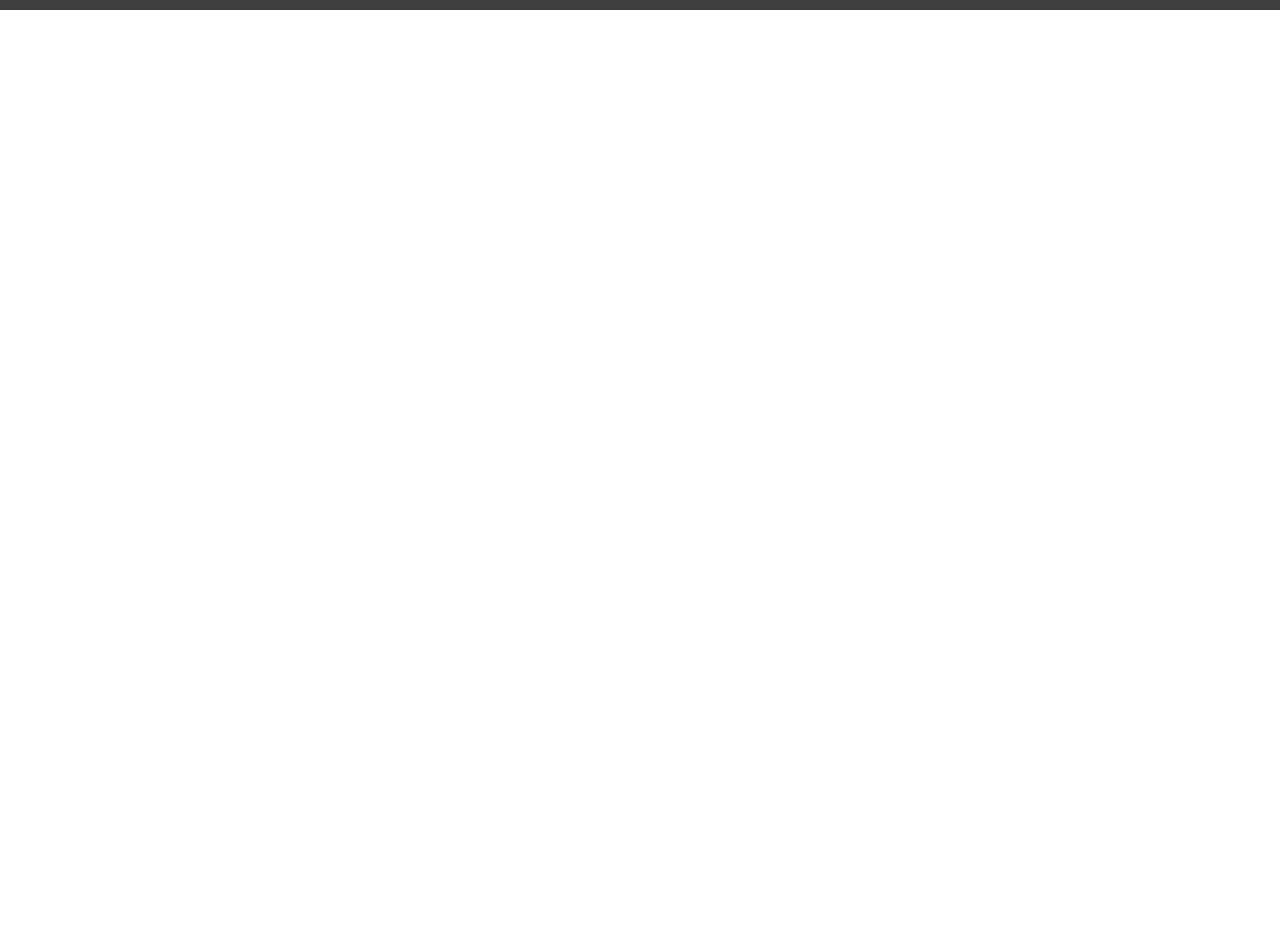
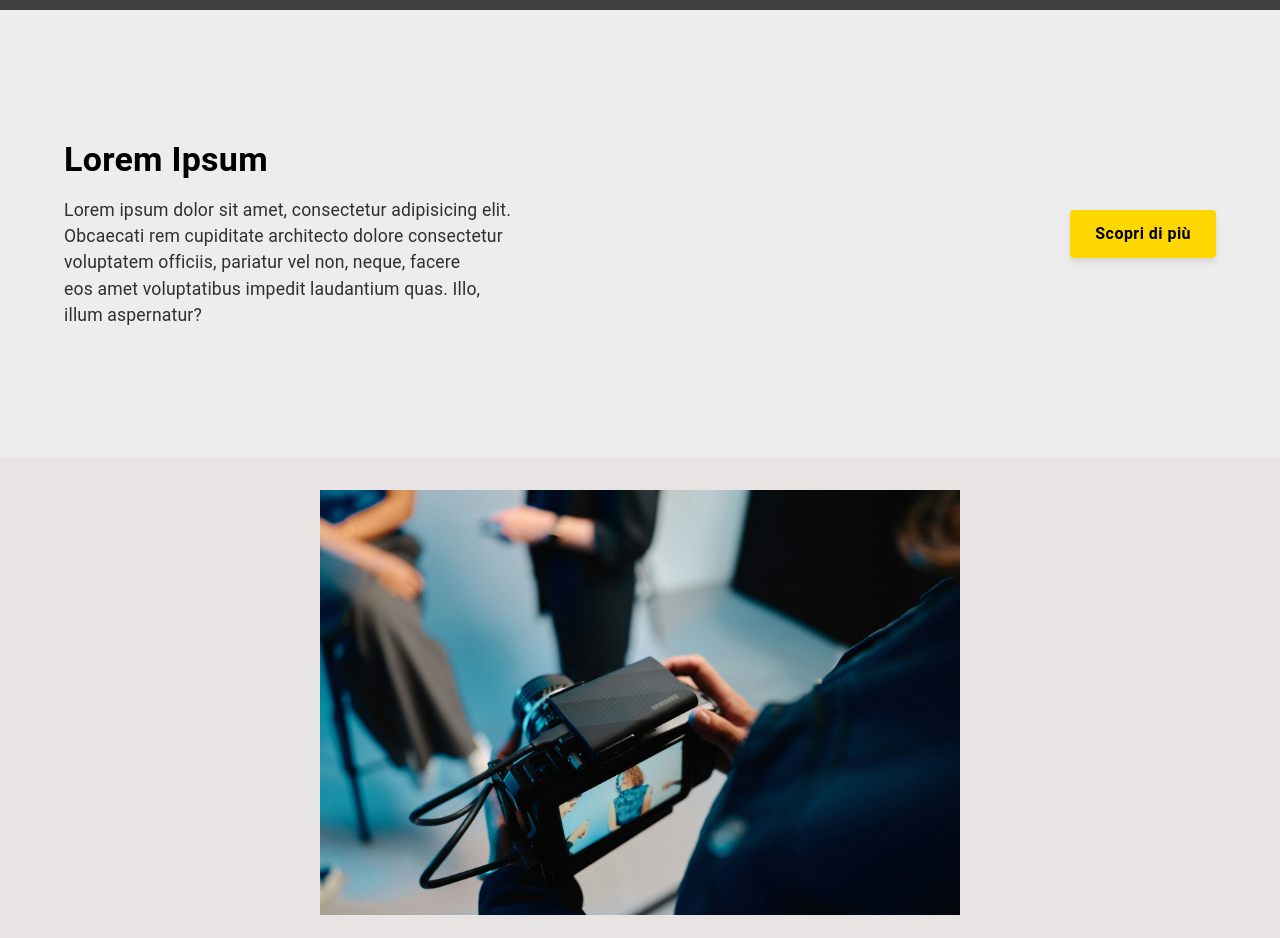
Before and after one commit to kavidiuk/site, a React (Create React App) app: page / in a window 1280 px wide. Shown: the part 860-1798 px from the top of the page. Before the commit the page ends 870 px from the top, so only its background shows below. Built offline with nearby package versions, Linux system fonts and the light colour scheme; grey boxes are pictures that could not be loaded.

Commit message:
add second and third block

```diff
--- a/src/pages/HomePage.tsx
+++ b/src/pages/HomePage.tsx
@@ -1,12 +1,81 @@
-import { Box, Typography, Button } from "@mui/material";
+import {
+  Box,
+  Typography,
+  Button,
+  IconButton,
+  Drawer,
+  List,
+  ListItem,
+  ListItemText,
+} from "@mui/material";
+import image from "../assets/images/samsung.jpg";
+import { useState } from "react";
+import MenuIcon from "@mui/icons-material/Menu";
 
 export default function HomePage() {
+  const [openMenu, setOpenMenu] = useState(false);
+
+  const toggleDrawer = (open: boolean) => {
+    setOpenMenu(open);
+  };
+
   return (
     <>
+      {/* Primo blocco */}
+      <Box sx={{ display: { xs: "block", md: "none" } }}>
+        <IconButton
+          onClick={() => toggleDrawer(true)}
+          sx={{
+            color: "#fff",
+            position: "absolute",
+            top: 20,
+            left: 20,
+            zIndex: 2,
+          }}
+        >
+          <MenuIcon />
+        </IconButton>
+      </Box>
+      {/* Drawer (Menu) */}
+      <Drawer
+        anchor="left"
+        open={openMenu}
+        onClose={() => toggleDrawer(false)}
+        sx={{
+          width: "100%",
+          "& .MuiDrawer-paper": {
+            width: "100%",
+            height: "100vh",
+            backgroundColor: "#fff",
+          },
+        }}
+      >
+        <Box sx={{ padding: 2 }}>
+          <Typography variant="h6" sx={{ marginBottom: 2 }}>
+            Menu
+          </Typography>
+          <List>
+            <ListItem button>
+              <ListItemText primary="Home" />
+            </ListItem>
+            <ListItem button>
+              <ListItemText primary="Servizi" />
+            </ListItem>
+            <ListItem button>
+              <ListItemText primary="Chi siamo" />
+            </ListItem>
+            <ListItem button>
+              <ListItemText primary="Contatti" />
+            </ListItem>
+          </List>
+        </Box>
+      </Drawer>
       <Box
         sx={{
           height: "100vh",
-          backgroundImage: `url('https://images.unsplash.com/photo-1732444827571-3b16b9a837e4?w=500&auto=format&fit=crop&q=60&ixlib=rb-4.0.3&ixid=M3wxMjA3fDB8MHxmZWF0dXJlZC1waG90b3MtZmVlZHw0fHx8ZW58MHx8fHx8')`,
+          backgroundImage: `url(
+            "https://images.unsplash.com/photo-1732444827571-3b16b9a837e4?w=500&auto=format&fit=crop&q=60&ixlib=rb-4.0.3&ixid=M3wxMjA3fDB8MHxmZWF0dXJlZC1waG90b3MtZmVlZHw0fHx8ZW58MHx8fHx8"
+          )`,
           backgroundSize: "cover",
           backgroundPosition: "center",
           display: "flex",
@@ -27,26 +96,32 @@ export default function HomePage() {
             backgroundColor: "rgba(0,0,0,0.6)", // Più scuro per migliore leggibilità
           }}
         ></Box>
-
+        {/* Da Rivedere */}
         {/* Contenuto */}
         <Box
           sx={{
             position: "relative",
             zIndex: 1,
             color: "#fff",
-            padding: "0 10%",
+            padding: "0 5%",
+            textAlign: "center",
           }}
         >
           <Typography
             variant="h2"
             sx={{
-              fontSize: { xs: "2rem", md: "3.5rem" },
+              fontSize: { xs: "2rem", sm: "2.5rem", md: "3.5rem" },
               fontWeight: 700,
               mb: 2,
             }}
           >
             Trasforma le tue <br />
-            <span style={{ color: "#FFD700" }}>idee</span> in realtà
+            <span
+              style={{ color: "#FFD700" }} // Da cambiare
+            >
+              idee
+            </span>
+            in realtà
           </Typography>
           <Typography
             variant="subtitle1"
@@ -79,6 +154,84 @@ export default function HomePage() {
           </Button>
         </Box>
       </Box>
+      {/* secondo blocco */}
+      <Box
+        sx={{
+          backgroundColor: "#EDEDED",
+          height: "40vh",
+          display: "flex",
+          alignItems: "center",
+          justifyContent: "space-between",
+          flexDirection: { xs: "column", md: "row" },
+          padding: "5%",
+        }}
+      >
+        <Box sx={{ textAlign: { xs: "center", md: "left" }, maxWidth: "50%" }}>
+          <Typography
+            variant="h4"
+            fontWeight="bold"
+            color="black"
+            sx={{ marginBottom: "1rem" }}
+          >
+            Lorem Ipsum
+          </Typography>
+          <Typography sx={{ fontSize: "1.1rem", opacity: 0.8 }}>
+            Lorem ipsum dolor sit amet, consectetur adipisicing elit. <br />
+            Obcaecati rem cupiditate architecto dolore consectetur <br />
+            voluptatem officiis, pariatur vel non, neque, facere <br />
+            eos amet voluptatibus impedit laudantium quas. Illo, <br />
+            illum aspernatur?
+          </Typography>
+        </Box>
+        <Button
+          variant="contained"
+          sx={{
+            backgroundColor: "#FFD700",
+            color: "black",
+            fontWeight: "bold",
+            padding: "10px 25px",
+            fontSize: "1rem",
+            textTransform: "none",
+            boxShadow: "0px 4px 6px rgba(0, 0, 0, 0.1)",
+            "&:hover": {
+              backgroundColor: "#FFC107",
+              boxShadow: "0px 6px 10px rba(0, 0, 0, 0.2)",
+            },
+            mt: { xs: "20px", md: 0 }, // margine aggiunto per mobile
+          }}
+        >
+          Scopri di più
+        </Button>
+      </Box>
+      {/* Terzo blocco */}
+      <Box
+        sx={{
+          backgroundColor: "#E8E4E4",
+          display: "flex",
+          // justifyContent: "center",
+          flexDirection: "column",
+          height: { xs: "50vh", md: "60vh" },
+        }}
+      >
+        <Box
+          sx={{
+            padding: "0 2rem",
+            margin: "2rem",
+            display: "flex",
+            justifyContent: "center",
+          }}
+        >
+          <img
+            src={image}
+            alt="Foto video template"
+            style={{
+              width: "40rem",
+              display: "block",
+              margin: "0 auto",
+            }}
+          />
+        </Box>
+      </Box>
     </>
   );
 }
```
Also changed, not shown: src/assets/images/image.png (added), src/assets/images/samsung.jpg (added).
